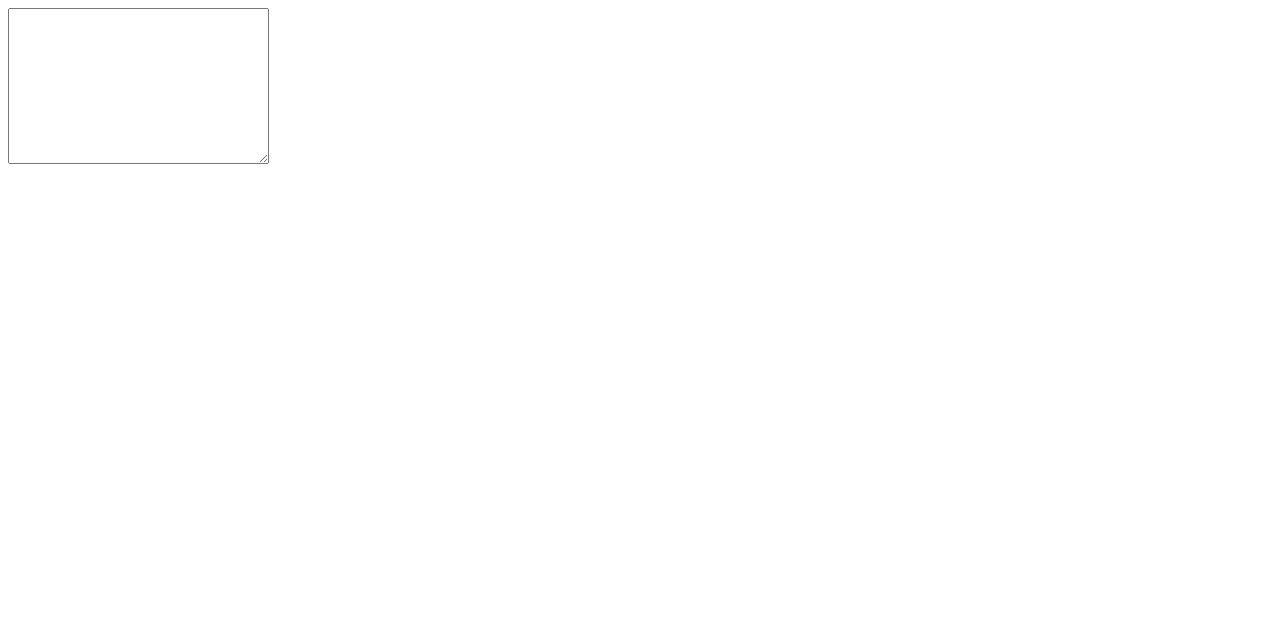
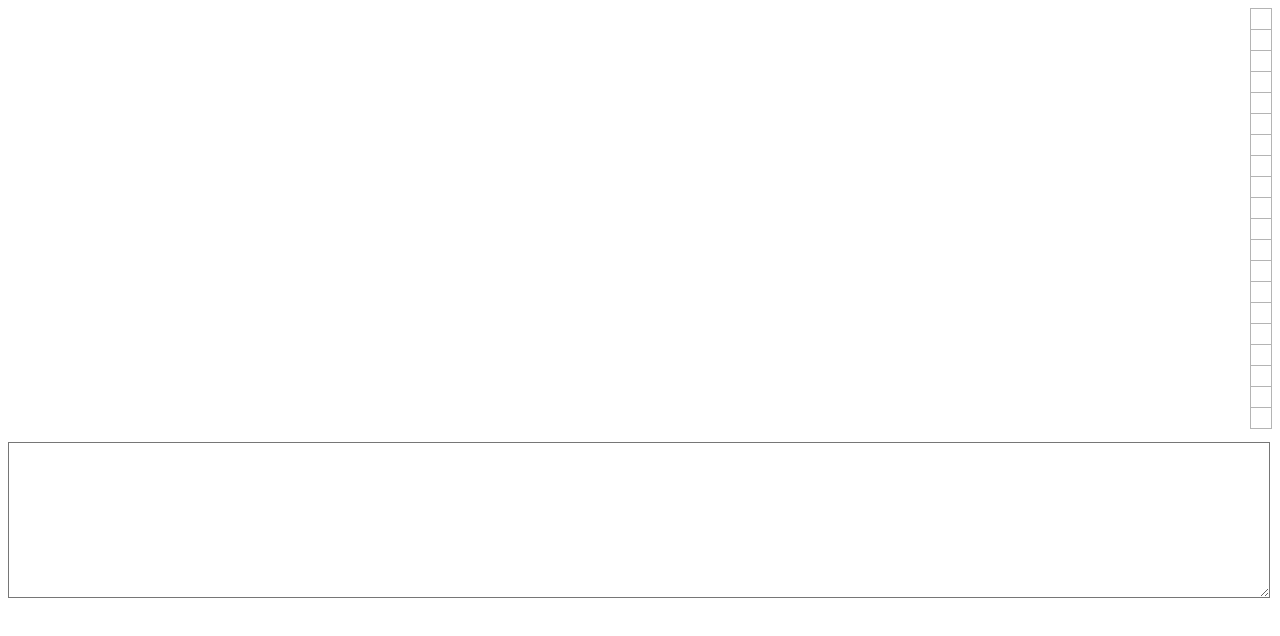
Before and after one commit to AsPulse/web-vertical-editor, a website: page web/content/view.html in a window 1280 px wide. Drawn offline with Linux system fonts and the light colour scheme.

Commit message:
Add: Overflow Settings

```diff
--- a/web/content/view.html
+++ b/web/content/view.html
@@ -10,18 +10,26 @@
     <div id="content"></div>
     <textarea id="input" cols="30" rows="10" oninput="input()"></textarea>
     <style>
+        #input{
+            width: calc(100% - 8px);
+            margin-top: 1em;
+            border-radius: 0;
+            outline: none;
+        }
+        @import url('https://fonts.googleapis.com/css2?family=M+PLUS+1p:wght@500&display=swap');
         .row{
             display: flex;
             flex-direction: column;
         }
         .row span{
-            font-size: calc(clamp(100px, 100vh, 800px) / 20 * 0.6);
-            width: calc(clamp(100px, 100vh, 800px) / 20);
-            height: calc(clamp(100px, 100vh, 800px) / 20);
+            font-family: 'M PLUS 1p', sans-serif;
+            font-size: calc(clamp(100px, 50vh, 800px) / 20 * 0.6);
+            width: calc(clamp(100px, 50vh, 800px) / 20);
+            height: calc(clamp(100px, 50vh, 800px) / 20);
             display: inline-flex;
             justify-content: center;
             align-items: center;
-            border: 1px gray solid;
+            border: 1px rgb(180, 180, 180) solid;
             writing-mode: vertical-rl;
         }
         .row span:not(.row span:last-child){
@@ -33,6 +41,7 @@
         #content{
             display: flex;
             flex-direction: row-reverse;
+            overflow-x: scroll;
         }
     </style>
     <script>
@@ -42,6 +51,7 @@
         function input(){
             draw(document.getElementById('input').value);
         }
+        draw("");
         function draw(text){
             const content_old = document.getElementById("content");
 
```
